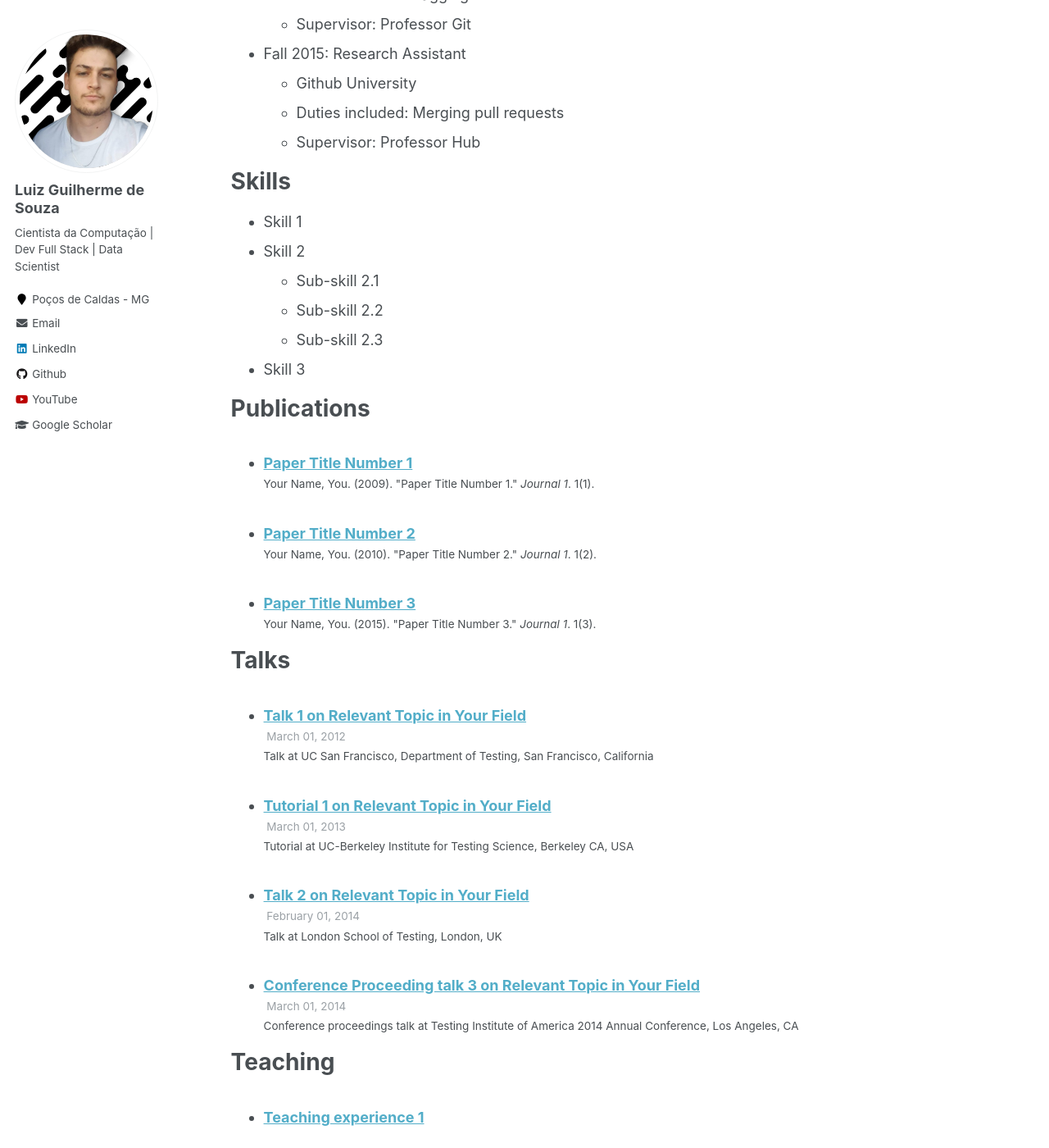
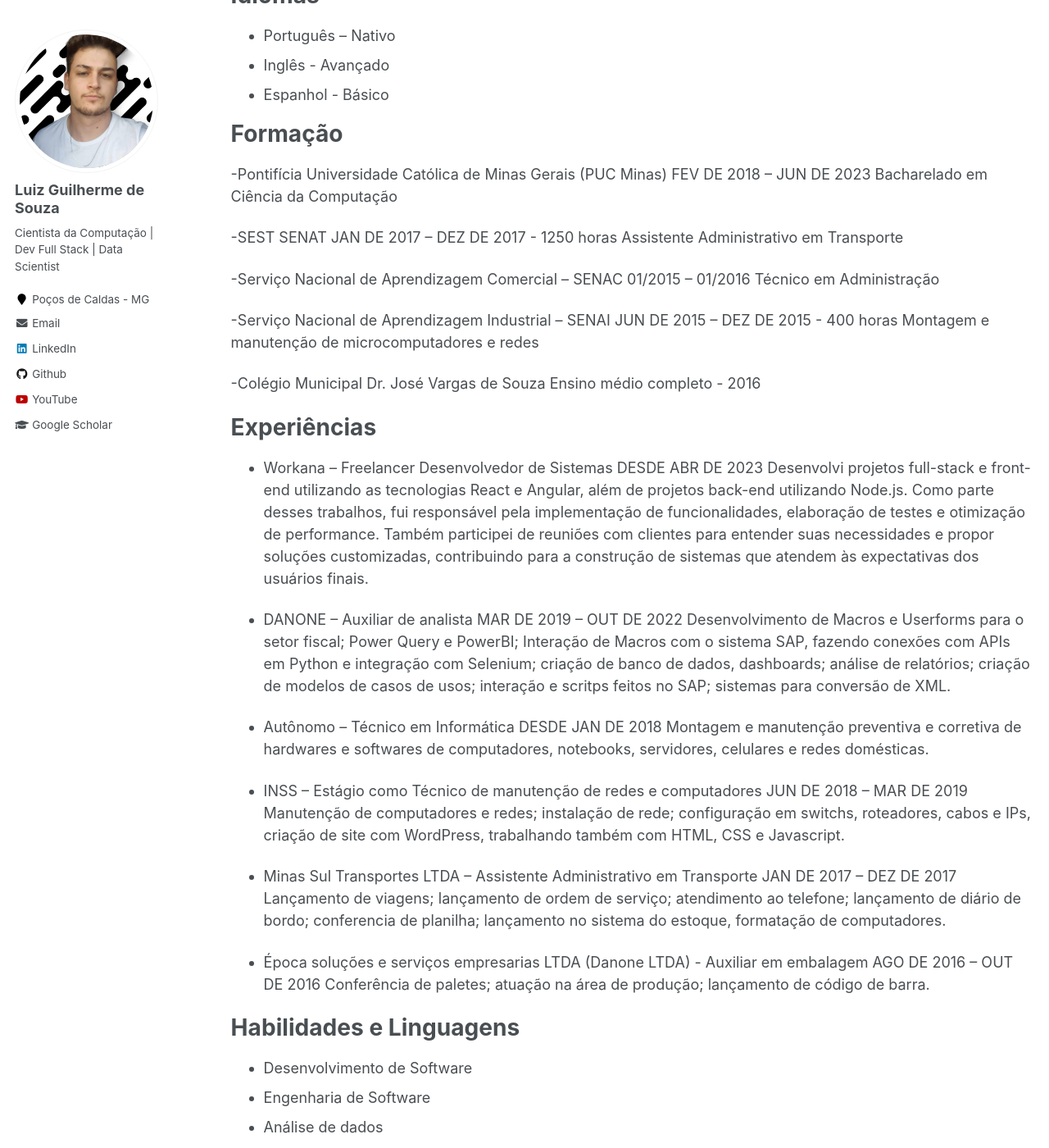
Before and after one commit to luizaao/luizaao.github.io, a Jekyll site: the page built from _pages/cv.md, in a window 1280 px wide and 1400 px high, scrolled down 473 px. Shown: the whole window at 82% size. Built offline with Jekyll 4.4.1, drawn with Linux system fonts in a browser that asks for light colours; some of the changed text lies outside the part shown.

Commit message:
commit11

```diff
--- a/_pages/cv.md
+++ b/_pages/cv.md
@@ -9,51 +9,87 @@ redirect_from:
 
 {% include base_path %}
 
-Education
+Perfil e Objetivos
+===
+Sou um desenvolvedor de sistemas com experiência em diversas linguagens e frameworks, incluindo React.js, Angular, Node.js, Python, Bootstrap, SQL, GraphQL, AWS, VBA e Selenium. Com habilidades em API's REST e micro serviços utilizando Apache Kafka, TDD, busco oportunidades em empresas inovadoras e colaborativas, onde possa aplicar meu conhecimento em desenvolvimento de software para criar soluções práticas que atendam às necessidades dos clientes e gerem impacto positivo na sociedade. Além disso, meu objetivo é expandir a visão de responsabilidade social, desenvolver equipes de alto desempenho e estimular a adoção de novas ideias e práticas. Estou sempre em busca de aprendizado e desafios e animado para fazer parte de equipes que buscam soluções criativas e dinâmicas para problemas complexos.
+
+
+Idiomas
+===
+- Português – Nativo
+- Inglês - Avançado
+- Espanhol - Básico
+
+Formação
 ======
-* B.S. in GitHub, GitHub University, 2012
-* M.S. in Jekyll, GitHub University, 2014
-* Ph.D in Version Control Theory, GitHub University, 2018 (expected)
+-Pontifícia Universidade Católica de Minas Gerais (PUC Minas)
+FEV DE 2018 – JUN DE 2023
+Bacharelado em Ciência da Computação
 
-Work experience
+-SEST SENAT JAN DE 2017 – DEZ DE 2017 - 1250 horas
+Assistente Administrativo em Transporte
+
+-Serviço Nacional de Aprendizagem Comercial – SENAC
+01/2015 – 01/2016
+Técnico em Administração
+
+-Serviço Nacional de Aprendizagem Industrial – SENAI
+JUN DE 2015 – DEZ DE 2015 - 400 horas
+Montagem e manutenção de microcomputadores e redes
+
+-Colégio Municipal Dr. José Vargas de Souza
+Ensino médio completo - 2016
+
+Experiências
 ======
-* Summer 2015: Research Assistant
-  * Github University
-  * Duties included: Tagging issues
-  * Supervisor: Professor Git
+- Workana – Freelancer Desenvolvedor de Sistemas
+DESDE ABR DE 2023
+Desenvolvi projetos full-stack e front-end utilizando as tecnologias React e Angular, além de projetos back-end utilizando Node.js. Como parte desses trabalhos, fui responsável pela implementação de funcionalidades, elaboração de testes e otimização de performance. Também participei de reuniões com clientes para entender suas necessidades e propor soluções customizadas, contribuindo para a construção de sistemas que atendem às expectativas dos usuários finais.
 
-* Fall 2015: Research Assistant
-  * Github University
-  * Duties included: Merging pull requests
-  * Supervisor: Professor Hub
+- DANONE – Auxiliar de analista
+MAR DE 2019 – OUT DE 2022
+Desenvolvimento de Macros e Userforms para o setor fiscal; Power Query e PowerBI; Interação de Macros com o sistema SAP, fazendo conexões com APIs em Python e integração com Selenium; criação de banco de dados, dashboards; análise de relatórios; criação de modelos de casos de usos; interação e scritps feitos no SAP; sistemas para conversão de XML.
 
-Skills
+- Autônomo – Técnico em Informática
+DESDE JAN DE 2018
+Montagem e manutenção preventiva e corretiva de hardwares e softwares de computadores, notebooks, servidores, celulares e redes domésticas.
+
+- INSS – Estágio como Técnico de manutenção de redes e computadores
+JUN DE 2018 – MAR DE 2019
+Manutenção de computadores e redes; instalação de rede; configuração em switchs, roteadores, cabos e IPs, criação de site com WordPress, trabalhando também com HTML, CSS e Javascript.
+
+- Minas Sul Transportes LTDA – Assistente Administrativo em Transporte
+JAN DE 2017 – DEZ DE 2017
+Lançamento de viagens; lançamento de ordem de serviço; atendimento ao telefone; lançamento de diário de bordo; conferencia de planilha; lançamento no sistema do estoque, formatação de computadores.
+
+- Época soluções e serviços empresarias LTDA (Danone LTDA) - Auxiliar em embalagem
+AGO DE 2016 – OUT DE 2016
+Conferência de paletes; atuação na área de produção; lançamento de código de barra.
+
+Habilidades e Linguagens
 ======
-* Skill 1
-* Skill 2
-  * Sub-skill 2.1
-  * Sub-skill 2.2
-  * Sub-skill 2.3
-* Skill 3
+* Desenvolvimento de Software
+* Engenharia de Software
+* Análise de dados
+* Redes de Computadores
+* Ciência de Dados
+* Administração e Transporte
+* Conhecimento contábil
+* Desenvolvedor Full-stack
+* DevOps
 
-Publications
+--Linguagens e Frameworks
+- C# | JS | React.js | Node.js | SQL | Python | AWS | VBA | SAP | Selenium | MongoBD | SASS | Git | Docker | Linux | Vue.js | PHP | HTML |.NET Framework | Microsoft PowerPoint | AngularJS | ASP.NET
+
+Licenças e Certificados
 ======
-  <ul>{% for post in site.publications %}
-    {% include archive-single-cv.html %}
-  {% endfor %}</ul>
-
-Talks
-======
-  <ul>{% for post in site.talks %}
-    {% include archive-single-talk-cv.html %}
-  {% endfor %}</ul>
-
-Teaching
-======
-  <ul>{% for post in site.teaching %}
-    {% include archive-single-cv.html %}
-  {% endfor %}</ul>
-
-Service and leadership
-======
-* Currently signed in to 43 different slack teams
+ Front-end Web com HTML+CSS+JScript – 14 Horas
+ Pyhton – 14 Horas
+ jQuery+bootstrap – 15 Horas
+ Desenvolvimento Web com React JS – 12 Horas
+ Ruby And Rails – 14 Horas
+ Excel Avançado – SEST SENAT – 40 Horas
+ Red Hat OpenShift I: Containers & Kubernetes (DO180) – 20 Horas
+ Red Hat Linux – 20 Horas
+ Python – 14 Horas
+ SAP GUI
```
Also changed, not shown: other parts of _pages/cv.md (+1 -1 lines).
